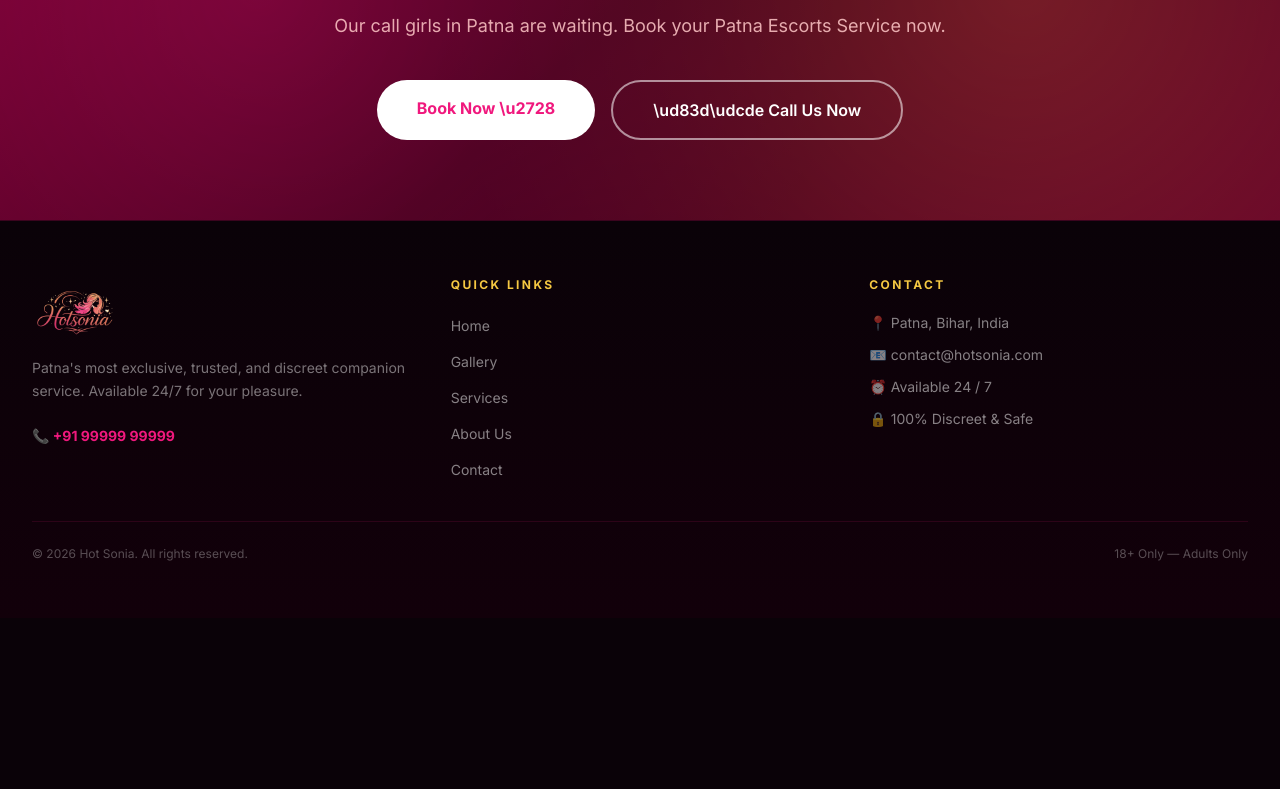
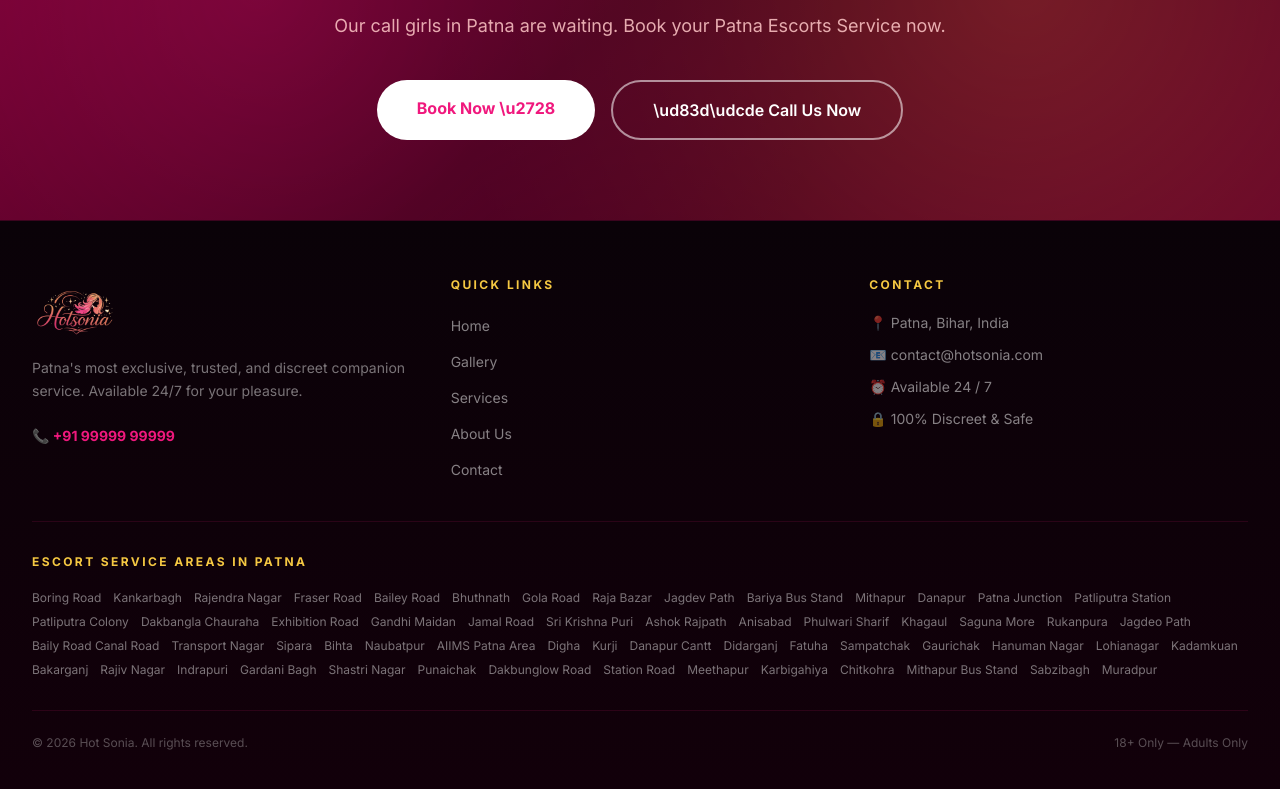
Before and after one commit to trusted7061-lab/hotsonia, a Next.js app: page / in a window 1280 px wide. Shown: the part 8616-9405 px from the top of the page. Before the commit the page ends 9234 px from the top, so only its background shows below. Built offline with nearby package versions, Linux system fonts and the light colour scheme; a web font is replaced by a local one.

Commit message:
Footer: add all 57 location links in Service Areas section

```diff
--- a/src/components/Footer.tsx
+++ b/src/components/Footer.tsx
@@ -1,5 +1,6 @@
 import Link from "next/link";
 import Image from "next/image";
+import { locations } from "@/lib/locations";
 
 export default function Footer() {
   return (
@@ -65,8 +66,30 @@ export default function Footer() {
           </div>
         </div>
 
+        {/* ── All Service Areas ── */}
         <div
-          className="mt-10 pt-6 flex flex-col sm:flex-row items-center justify-between gap-4 text-xs"
+          className="mt-10 pt-8"
+          style={{ borderTop: "1px solid rgba(240,24,125,0.12)" }}
+        >
+          <h3 className="text-xs font-bold uppercase tracking-[0.2em] mb-5" style={{ color: "#f5c842" }}>
+            Escort Service Areas in Patna
+          </h3>
+          <div className="flex flex-wrap gap-x-3 gap-y-2">
+            {locations.map((loc) => (
+              <Link
+                key={loc.slug}
+                href={`/${loc.slug}`}
+                className="text-xs transition-colors hover:text-white"
+                style={{ color: "rgba(255,255,255,0.45)" }}
+              >
+                {loc.name}
+              </Link>
+            ))}
+          </div>
+        </div>
+
+        <div
+          className="mt-8 pt-6 flex flex-col sm:flex-row items-center justify-between gap-4 text-xs"
           style={{ borderTop: "1px solid rgba(240,24,125,0.12)", color: "rgba(255,255,255,0.3)" }}
         >
           <p>© {new Date().getFullYear()} Hot Sonia. All rights reserved.</p>
```
